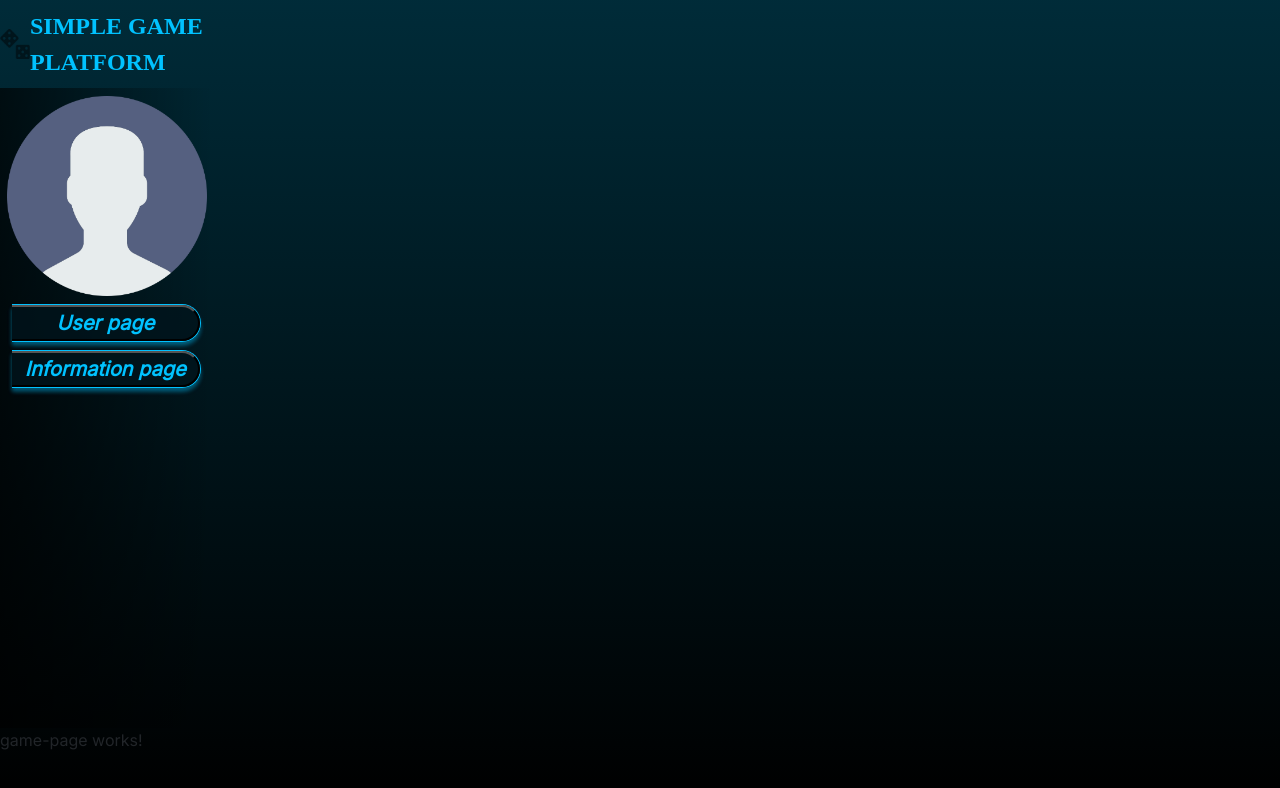
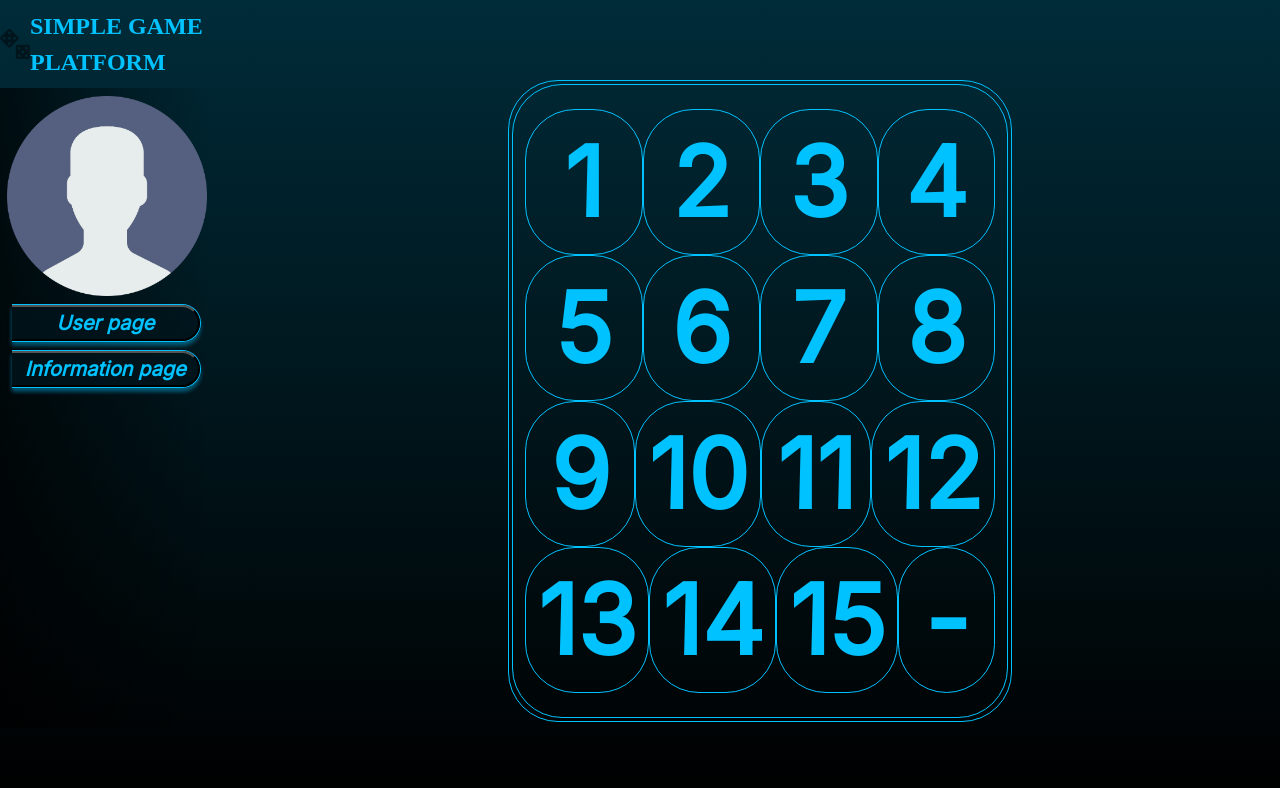
Before and after one commit to DimaRozhko/simple-game-platform, an Angular app: page /game-page in a window 1280 px wide. Shown: the top 788 px of the page. Built offline with nearby package versions, Linux system fonts and the light colour scheme; a small style sheet from the web is missing.

Commit message:
LAB-1 init game page

```diff
--- a/src/app/game-page/game-page.component.css
+++ b/src/app/game-page/game-page.component.css
@@ -0,0 +1,42 @@
+@import url('../app.component.css');
+
+.sgp-margin {
+    margin-top: 10vh;
+    margin-left: 20vw;
+}
+
+.sgp-font-size-user-card {
+    font-size: 12vh;
+}
+
+.sgp-font-normail {
+    font-style: normal;
+}
+
+.sgp-text-decoration {
+    text-decoration: underline;
+}
+
+.padding-3 {
+    padding: 3px;
+}
+
+.padding-3v {
+    padding: 3vh;
+}
+
+.sgp-margin-bottom {
+    margin-bottom: 1vh;
+}
+
+.sgp-w-20 {
+    width: 20%;
+}
+
+.sgp-w-80 {
+    width: 80%;
+}
+
+.sgp-text-align-center {
+    text-align: center;
+}
--- a/src/app/game-page/game-page.component.html
+++ b/src/app/game-page/game-page.component.html
@@ -1 +1,13 @@
-<p>game-page works!</p>
+<div class="fixed-top d-flex justify-content-center sgp-margin sgp-font-size-user-card">
+    <div class="sgp-border-color sgp-field-round padding-3 sgp-margin-bottom w-50">
+        <div class="sgp-border-color sgp-field-round padding-3v">
+            <div class="conteiner sgp-text-color sgp-text-align-center">
+                <div *ngFor="let gameRow of this.gameField" class="row">
+                    <div *ngFor="let value of gameRow" class="col sgp-font-bold sgp-border-color sgp-field-round">
+                        {{value}}
+                    </div>
+                </div>
+            </div>
+        </div>
+    </div>
+</div>
--- a/src/app/game-page/game-page.component.ts
+++ b/src/app/game-page/game-page.component.ts
@@ -7,4 +7,14 @@ import { Component } from '@angular/core';
 })
 export class GamePageComponent {
 
+  gameField: string[][];
+
+  constructor() {
+    this.gameField = [
+      ['1', '2', '3', '4'],
+      ['5', '6', '7', '8'],
+      ['9', '10', '11', '12'],
+      ['13', '14', '15', '-']
+    ]
+  }
 }
```
